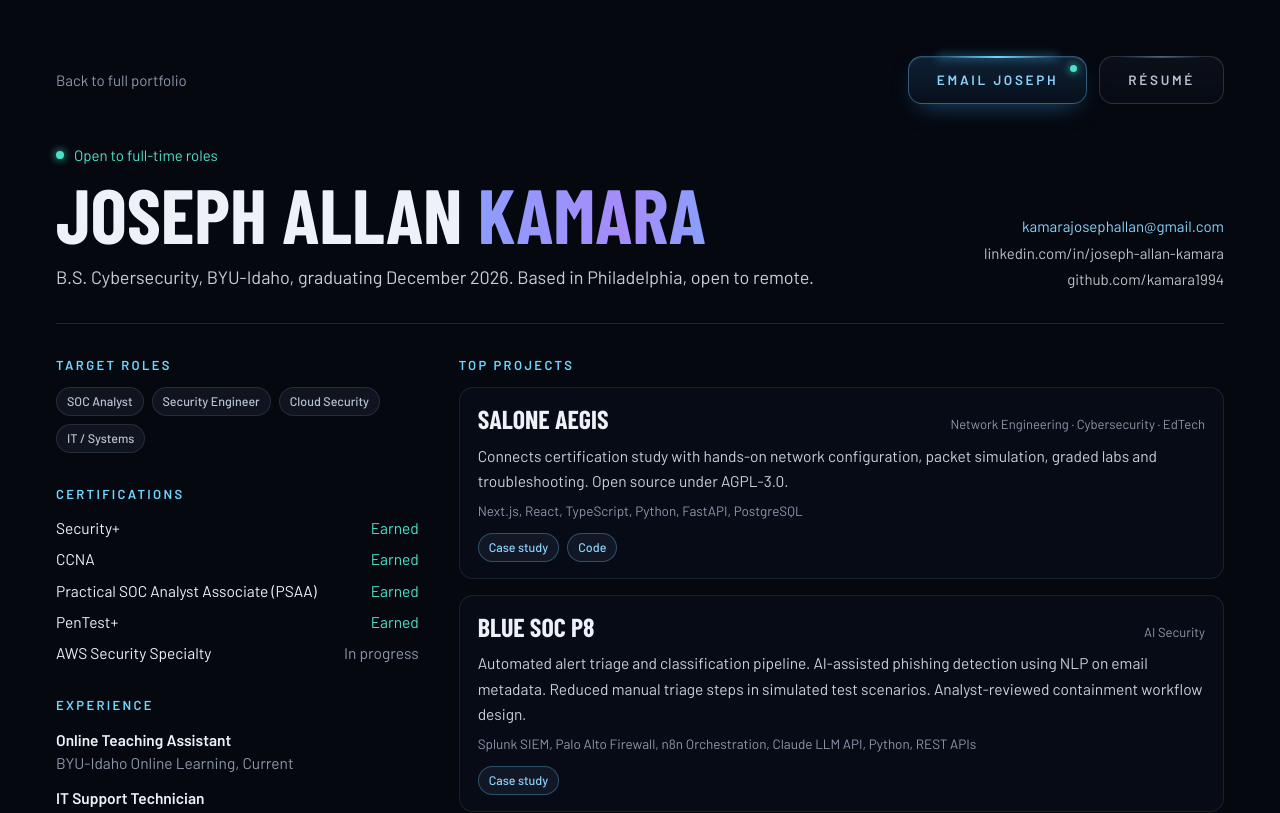
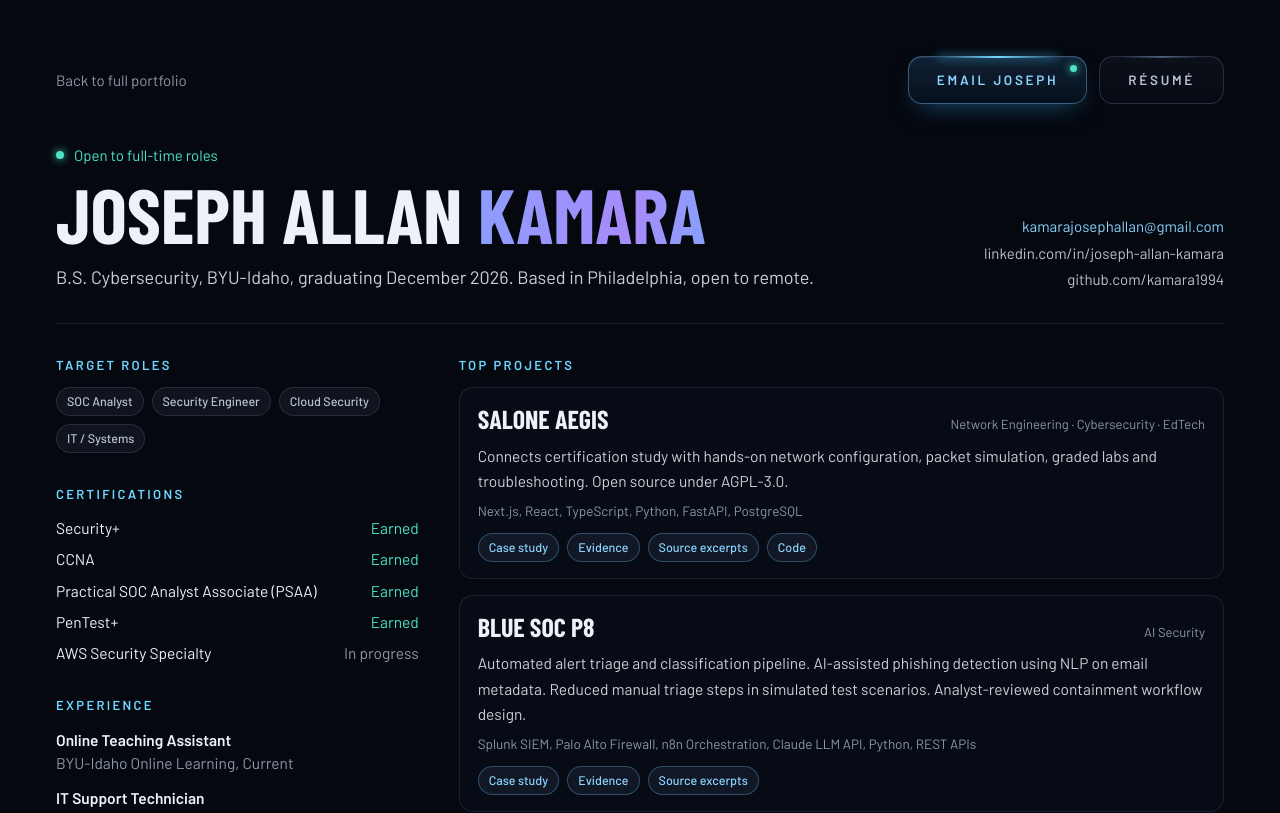
Before and after one commit to kamara1994/portfolio, a Next.js app: page /recruiter in a window 1280 px wide. Shown: the top 813 px of the page. Built offline with nearby package versions, Linux system fonts and the light colour scheme.

Commit message:
Connect recruiter summary directly to evidence and code

```diff
--- a/app/recruiter/page.tsx
+++ b/app/recruiter/page.tsx
@@ -77,8 +77,10 @@ export default function RecruiterPage() {
                 </div>
                 <p className="mt-2 text-[15.5px] leading-relaxed text-snow/85">{p.impact}</p>
                 <p className="mt-2 text-[13.5px] text-smoke">{p.stack.slice(0, 6).join(', ')}</p>
-                <div className="mt-3 flex gap-2 print:hidden">
+                <div className="mt-3 flex flex-wrap gap-2 print:hidden">
                   <Link href={`/projects/${p.id}`} className="sk-proof sk-proof-link">Case study</Link>
+                  <Link href={`/projects/${p.id}#evidence`} className="sk-proof sk-proof-link">Evidence</Link>
+                  <Link href={`/projects/${p.id}#source-code`} className="sk-proof sk-proof-link">Source excerpts</Link>
                   {p.github && <a href={p.github} target="_blank" rel="noopener" className="sk-proof sk-proof-link">Code</a>}
                 </div>
               </li>
```
